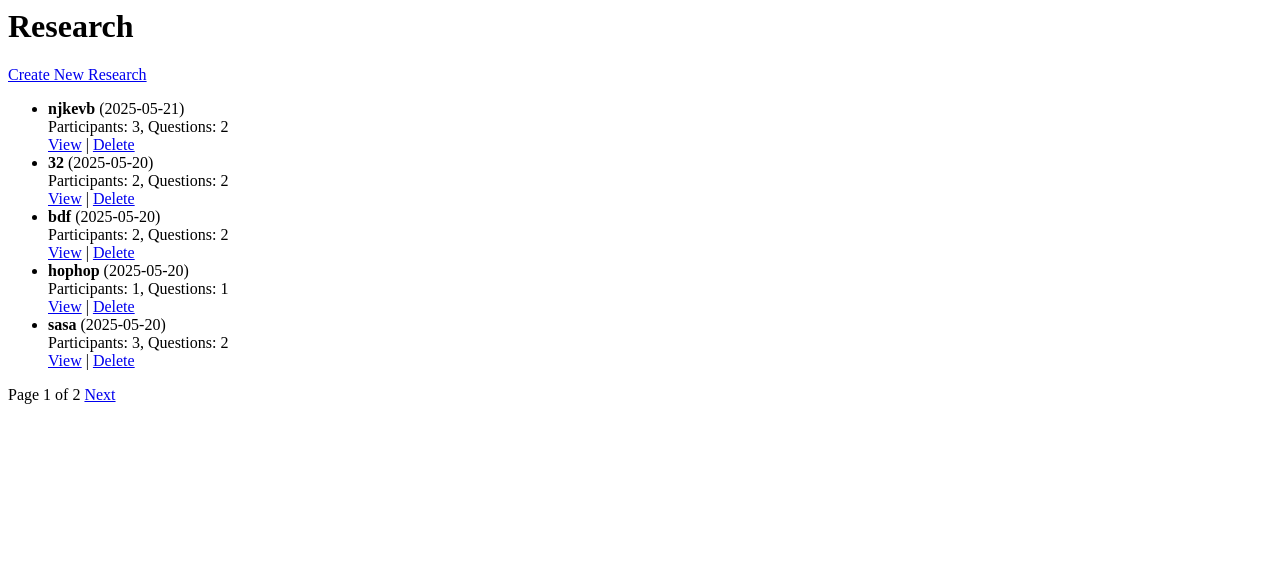
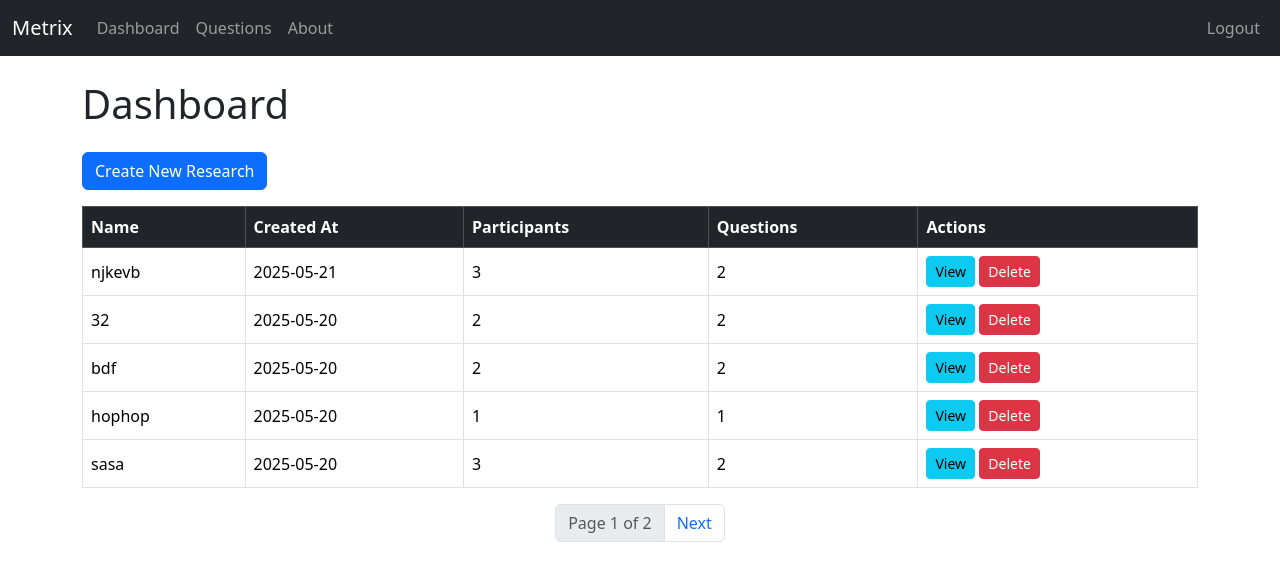
Before and after one commit to SocYenot/Metrix, a Django app: page /research/ in a window 1280 px wide. Shown: the top 581 px of the page. Run offline with Django 5.2, Linux system fonts and the light colour scheme; a user stored in the database is signed in; data comes from the database, SQL or seed files in the repository; both versions use the stored data as it was after the commit.

Commit message:
UX changes - dashboard, menu and question list

```diff
--- a/metrix/models.py
+++ b/metrix/models.py
@@ -1,4 +1,5 @@
 from django.contrib.auth.models import AbstractUser
+from django.core.validators import MaxLengthValidator
 from django.db import models
 from django.conf import settings
 
@@ -15,7 +16,7 @@ class CustomUser(AbstractUser):
 
 class Question(models.Model):
     question_id = models.AutoField(primary_key=True)
-    text = models.TextField()
+    text = models.TextField(validators=[MaxLengthValidator(255)])
     created_at = models.DateTimeField(auto_now_add=True)
 
     def __str__(self):
--- /dev/null
+++ b/metrix/templates/metrix/base.html
@@ -0,0 +1,41 @@
+<!DOCTYPE html>
+<html lang="en">
+<head>
+  <meta charset="UTF-8">
+  <title>Metrix</title>
+  <link href="https://cdn.jsdelivr.net/npm/bootstrap@5.3.3/dist/css/bootstrap.min.css" rel="stylesheet">
+</head>
+<body>
+  <nav class="navbar navbar-expand-lg navbar-dark bg-dark mb-4">
+    <div class="container-fluid">
+      <a class="navbar-brand" href="{% url 'index' %}">Metrix</a>
+      <div class="collapse navbar-collapse">
+        <ul class="navbar-nav me-auto mb-2 mb-lg-0">
+          <li class="nav-item"><a class="nav-link" href="{% url 'research' %}">Dashboard</a></li>
+          <li class="nav-item"><a class="nav-link" href="{% url 'question_list' %}">Questions</a></li>
+          <li class="nav-item"><a class="nav-link" href="#">About</a></li>
+        </ul>
+        <ul class="navbar-nav ms-auto">
+          {% if user.is_authenticated %}
+            <li class="nav-item"><a class="nav-link" href="{% url 'logout' %}">Logout</a></li>
+          {% else %}
+            <li class="nav-item"><a class="nav-link" href="{% url 'login' %}">Login</a></li>
+            <li class="nav-item"><a class="nav-link" href="{% url 'signup' %}">Sign Up</a></li>
+          {% endif %}
+        </ul>
+      </div>
+    </div>
+  </nav>
+
+  <div class="container">
+    {% if messages %}
+      {% for message in messages %}
+        <div class="alert alert-{{ message.tags }}">{{ message }}</div>
+      {% endfor %}
+    {% endif %}
+    {% block content %}{% endblock %}
+  </div>
+
+  <script src="https://cdn.jsdelivr.net/npm/bootstrap@5.3.3/dist/js/bootstrap.bundle.min.js"></script>
+</body>
+</html>
--- a/metrix/templates/metrix/research.html
+++ b/metrix/templates/metrix/research.html
@@ -1,32 +1,59 @@
+{% extends "metrix/base.html" %}
 {% block content %}
-  <h1>Research</h1>
+  <h1 class="mb-4">Dashboard</h1>
 
-  <a href="{% url 'add-research' %}" class="btn btn-primary">Create New Research</a>
+  <a href="{% url 'add-research' %}" class="btn btn-primary mb-3">Create New Research</a>
 
   {% if page_obj %}
-    <ul class="research-list">
-      {% for research in page_obj %}
-        <li>
-          <strong>{{ research.name }}</strong> ({{ research.created_at|date:"Y-m-d" }})
-          <br>
-          Participants: {{ research.person_count }}, Questions: {{ research.question_count }}
-          <br>
-          <a href="{% url 'research-detail' research.research_id %}">View</a> |
-          <a href="{% url 'delete-research' research.research_id %}">Delete</a>
+    <div class="table-responsive">
+      <table class="table table-bordered table-hover align-middle">
+        <thead class="table-dark">
+          <tr>
+            <th>Name</th>
+            <th>Created At</th>
+            <th>Participants</th>
+            <th>Questions</th>
+            <th>Actions</th>
+          </tr>
+        </thead>
+        <tbody>
+          {% for research in page_obj %}
+            <tr>
+              <td>{{ research.name }}</td>
+              <td>{{ research.created_at|date:"Y-m-d" }}</td>
+              <td>{{ research.person_count }}</td>
+              <td>{{ research.question_count }}</td>
+              <td>
+                <a href="{% url 'research-detail' research.research_id %}" class="btn btn-sm btn-info">View</a>
+                <a href="{% url 'delete-research' research.research_id %}" class="btn btn-sm btn-danger">Delete</a>
+              </td>
+            </tr>
+          {% endfor %}
+        </tbody>
+      </table>
+    </div>
+
+    <nav aria-label="Research pagination">
+      <ul class="pagination justify-content-center">
+        {% if page_obj.has_previous %}
+          <li class="page-item">
+            <a class="page-link" href="?page={{ page_obj.previous_page_number }}">Previous</a>
+          </li>
+        {% endif %}
+
+        <li class="page-item disabled">
+          <span class="page-link">Page {{ page_obj.number }} of {{ page_obj.paginator.num_pages }}</span>
         </li>
-      {% empty %}
-        <li>No researches found.</li>
-      {% endfor %}
-    </ul>
 
-    <div class="pagination">
-      {% if page_obj.has_previous %}
-        <a href="?page={{ page_obj.previous_page_number }}">Previous</a>
-      {% endif %}
-      <span>Page {{ page_obj.number }} of {{ page_obj.paginator.num_pages }}</span>
-      {% if page_obj.has_next %}
-        <a href="?page={{ page_obj.next_page_number }}">Next</a>
-      {% endif %}
-    </div>
+        {% if page_obj.has_next %}
+          <li class="page-item">
+            <a class="page-link" href="?page={{ page_obj.next_page_number }}">Next</a>
+          </li>
+        {% endif %}
+      </ul>
+    </nav>
+
+  {% else %}
+    <p>No researches found.</p>
   {% endif %}
 {% endblock %}
--- a/metrix/templates/metrix/research_confirm_delete.html
+++ b/metrix/templates/metrix/research_confirm_delete.html
@@ -1,3 +1,4 @@
+{% extends "metrix/base.html" %}
 {% block content %}
   <h2>Confirm Delete Research</h2>
   <p>Are you sure you want to delete "{{ object.name }}"?</p>
--- a/metrix/templates/metrix/research_detail.html
+++ b/metrix/templates/metrix/research_detail.html
@@ -1,3 +1,4 @@
+{% extends "metrix/base.html" %}
 {% block content %}
   <h2>Research: {{ research.name }}</h2>
   <p><strong>Created by:</strong> {{ research.owner }}</p>
--- a/metrix/urls.py
+++ b/metrix/urls.py
@@ -2,7 +2,7 @@ from django.urls import path
 from .views import index, SignUpView, LoginView, research, LogoutView, \
     QuestionListView, AddQuestionView, ResearchCreateView, \
     ParticipantAddView, ResearchQuestionAddView, ResearchDetailView, ResearchConfirmView, \
-    cancel_research_creation, ResearchDeleteView
+    cancel_research_creation, ResearchDeleteView, QuestionUpdateView, QuestionDeleteView
 
 
 
@@ -15,6 +15,8 @@ urlpatterns = [
     path('logout/', LogoutView.as_view(next_page='index'), name='logout'),
     path('questions/', QuestionListView.as_view(), name='question_list'),
     path('questions/add/', AddQuestionView.as_view(), name='question-add'),
+    path('questions/<int:pk>/edit/', QuestionUpdateView.as_view(), name='question-edit'),
+    path('questions/<int:pk>/delete/', QuestionDeleteView.as_view(), name='question-delete'),
     path('research/add/', ResearchCreateView.as_view(), name='add-research'),
     path('research/<int:research_id>/delete/', ResearchDeleteView.as_view(), name='delete-research'),
     path('research/add/participants/', ParticipantAddView.as_view(), name='add-participants'),
--- a/metrix/views.py
+++ b/metrix/views.py
@@ -3,7 +3,7 @@ from django.shortcuts import render, redirect
 from django.urls import reverse_lazy
 from django.contrib.auth import views as auth_views, login
 from django.contrib.auth.mixins import LoginRequiredMixin
-from django.views.generic.edit import FormView, DeleteView
+from django.views.generic.edit import FormView, DeleteView, UpdateView
 from django.views.generic.list import ListView
 from django.views.generic import CreateView, TemplateView
 from django.views.generic.detail import DetailView
@@ -73,6 +73,17 @@ class QuestionListView(LoginRequiredMixin, ListView):
     template_name = 'metrix/question_list.html'
     context_object_name = 'questions'
     ordering = ['-created_at']
+
+class QuestionUpdateView(LoginRequiredMixin, UpdateView):
+    model = Question
+    fields = ['text']
+    template_name = 'metrix/question_edit.html'
+    success_url = reverse_lazy('question_list')
+
+class QuestionDeleteView(LoginRequiredMixin, DeleteView):
+    model = Question
+    template_name = 'metrix/question_confirm_delete.html'
+    success_url = reverse_lazy('question_list')
 
 class ResearchDeleteView(LoginRequiredMixin, DeleteView):
     model = Research
```
Also changed, not shown: metrix/forms.py (+11 -1 lines), metrix/templates/metrix/add_question.html (+10 -12 lines), metrix/templates/metrix/question_list.html (+33 -17 lines), db.sqlite3.
